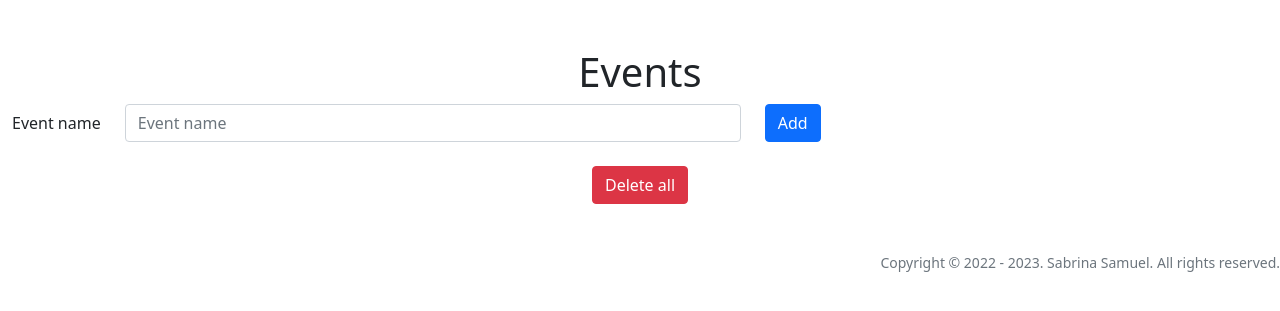
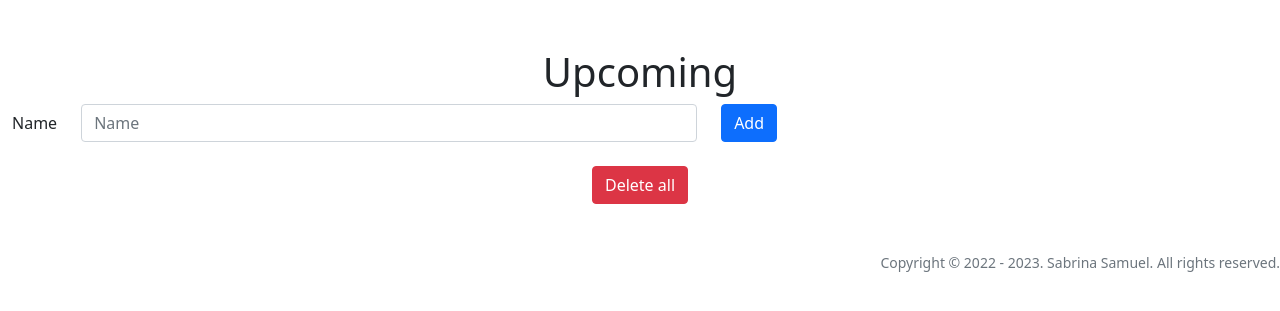
Before and after one commit to ssrome/cs50-final-project, a Flask app: template templates/index.html in a window 1280 px wide. Shown: the top 311 px of the page. Run offline with Flask 2, Linux system fonts and the light colour scheme; the template is opened without the code that fills it, so the values that code supplies are empty; some libraries are stand-ins or nearby versions.

Commit message:
Rename input name from new-event to new-item

```diff
--- a/app.py
+++ b/app.py
@@ -33,6 +33,7 @@ def inject_copyright_year():
 
 @app.route("/", methods=["GET", "POST"])
 def index():
+
     method = request.method
     form = request.form
     button_event = list(form.to_dict().keys())
@@ -43,22 +44,22 @@ def index():
         button_event = None
 
     if request.method == "POST" and "add-event" in request.form:
-        event_name = request.form.get("new-event")
-        checked_event = CheckCreatedEvent.check_created_event(event_name)
+        item_name = request.form.get("new-item")
+        checked_event = CheckCreatedEvent.check_created_event(item_name)
         previous_events = json.loads(localStorage.getItem("list")) or []
         if checked_event is True:
-            new_event = EventItem(event_name).create_new_event()
+            new_event = EventItem(item_name).create_new_event()
 
             if previous_events is None or previous_events == []:
                 localStorage.setItem("list", json.dumps([new_event]))
                 events = json.loads(localStorage.getItem("list"))
 
-                return render_template("index.html", eventLists=events)
+                return render_template("index.html", item_list=events)
             else:
                 previous_events.extend([new_event])
                 localStorage.setItem("list", json.dumps(previous_events))
-                return render_template("index.html", eventLists=previous_events)
-        return render_template("index.html", eventLists=previous_events, error=True)
+                return render_template("index.html", item_list=previous_events)
+        return render_template("index.html", item_list=previous_events, error=True)
     elif request.method == "POST" and "delete-all" in request.form:
         cleared_list = Delete.delete_all([json.loads(localStorage.getItem("list"))])
         localStorage.setItem("list", cleared_list)
@@ -68,13 +69,13 @@ def index():
         event_index = int(request.form.get("delete-event"))
         updated_events = Delete.delete_item(events, event_index)
         localStorage.setItem("list", json.dumps(updated_events))
-        return render_template("index.html", eventLists=updated_events)
+        return render_template("index.html", item_list=updated_events)
     elif request.method == "POST" and button_event in request.form:
         events = json.loads(localStorage.getItem("list"))
         event_index = int(request.form.get(button_event))
         updated_events = Events(UpdateCompleteStatus())(events, event_index, method, form)
         localStorage.setItem("list", json.dumps(updated_events))
-        return render_template("index.html", eventLists=updated_events)
+        return render_template("index.html", item_list=updated_events)
     else:
         events = localStorage.getItem("list")
         if events is None:
@@ -82,7 +83,7 @@ def index():
             return render_template("index.html")
         else:
             events = json.loads(localStorage.getItem("list"))
-            return render_template("index.html", eventLists=events)
+            return render_template("index.html", item_list=events)
 
 
 @app.route("/error")
--- a/templates/index.html
+++ b/templates/index.html
@@ -1,20 +1,19 @@
 {% extends "layout.html" %} {% block title %} Home {% endblock %} {% block main
 %}
-<h1>Events</h1>
+<h1>Upcoming</h1>
 
 <form method="POST">
   <div class="row g-6 align-items-center">
     <div class="col-auto">
-      <label for="new-event" class="col-form-label">Event name</label>
+      <label for="new-item" class="col-form-label">Name</label>
     </div>
       <div class="col-6">
         <input
         type="text"
         class="form-control"
-        id="new-event"
-        name="new-event"
-        placeholder="Event name"
-{#        required#}
+        id="new-item"
+        name="new-item"
+        placeholder="Name"
       />
     </div>
 
@@ -25,25 +24,25 @@
     </div>
       {% if error == True  %}
           <div class="col-6 fw-bold text-danger">
-            Please enter text in event name.
+            Please enter text in name.
           </div>
       {% endif %}
   </div>
 </form>
 <br />
 
-{% if eventLists %}
+{% if item_list %}
 
 <div class="row align-items-center">
   <div class="col-12">
     <ul class="list-group">
-      {% for event in eventLists %}
+      {% for item in item_list %}
       <li class="list-group-item">
           <form method="POST">
               <div class="row">
-                  {% if event.is_complete == True %}
+                  {% if item.is_complete == True %}
                 <div class="col-9">
-                    <input class="form-control" type="text" value="{{ event.name }}" aria-label="readonly input" readonly>
+                    <input class="form-control" type="text" value="{{ item.name }}" aria-label="readonly input" readonly>
                 </div>
                 <div class="col-3">
                     <div class="btn-group" role="group" aria-label="Basic mixed styles example">
@@ -57,7 +56,7 @@
                 </div>
                   {% else %}
                       <div class="col-9">
-                          <input class="form-control" type="text" value="{{ event.name }}" aria-label="input">
+                          <input class="form-control" type="text" value="{{ item.name }}" aria-label="input">
                       </div>
                       <div class="col-3">
                         <div class="btn-group" role="group" aria-label="Basic mixed styles example">
```
Also changed, not shown: src/event_item.py (+4 -4 lines), tests/test_app.py (+16 -16 lines).
